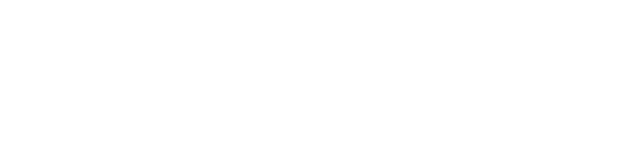
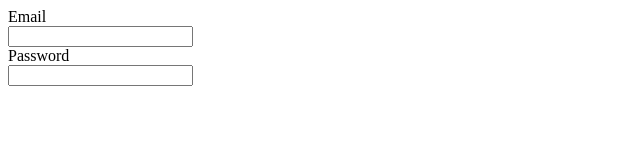
Before and after one commit to AhmaduB/projet-html, a plain HTML site: page Index.html in a window 1280 px wide. Shown: the whole page, without its empty margins (0-640 px from the left). Drawn offline with Linux system fonts and the light colour scheme.

Commit message:
creation de la formulaire de connexion

```diff
--- a/Index.html
+++ b/Index.html
@@ -6,6 +6,22 @@
     <title>Document</title>
 </head>
 <body>
+    <div class="container">
+        <form>
+            <div class="form-group">
+                <label for="email">Email</label>
+                <div class="form-control">
+                    <input type="text">
+                </div>
+            </div>
+            <div class="form-group">
+                <label for="email">Password</label>
+                <div class="form-control">
+                    <input type="password">
+                </div>
+            </div>
+        </form>
+    </div>
 
 </body>
 </html>
```
